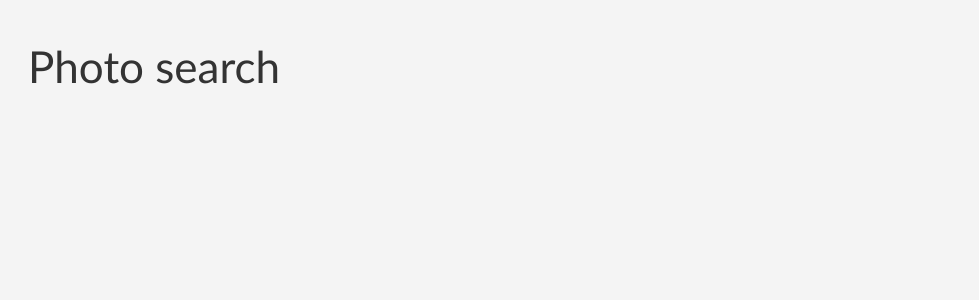
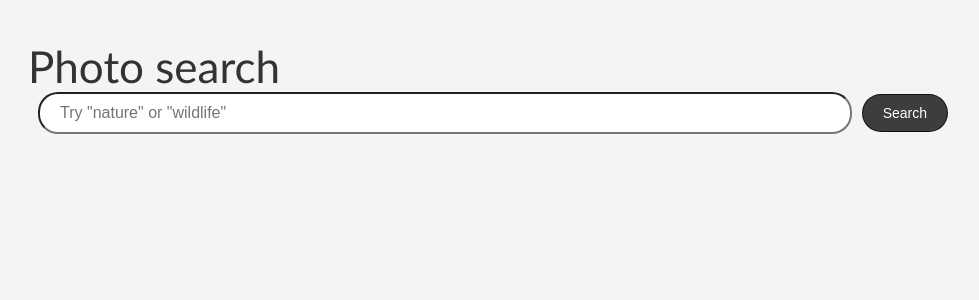
Before and after one commit to Achilles1986/unsplash-images, a React (Create React App) app: page / in a window 1280 px wide. Shown: the top 300 px of the page, without its empty margins (152-1131 px from the left). Built offline with nearby package versions, Linux system fonts and the light colour scheme.

Commit message:
create search form

```diff
--- a/src/searchphotos.js
+++ b/src/searchphotos.js
@@ -2,7 +2,18 @@ import React from "react";
 export default function SearchPhotos(){
     return (
         <>
-
+        <form className="form">
+            <label className="label" htmlFor="query">
+                {" "}
+            </label>
+            <input type="text"
+            name="query" className="input"
+            placeholder = {`Try "nature" or "wildlife"`}
+            />
+            <button type="submit" className="button">
+                Search
+            </button>
+        </form>
 
         </>
     )
```
